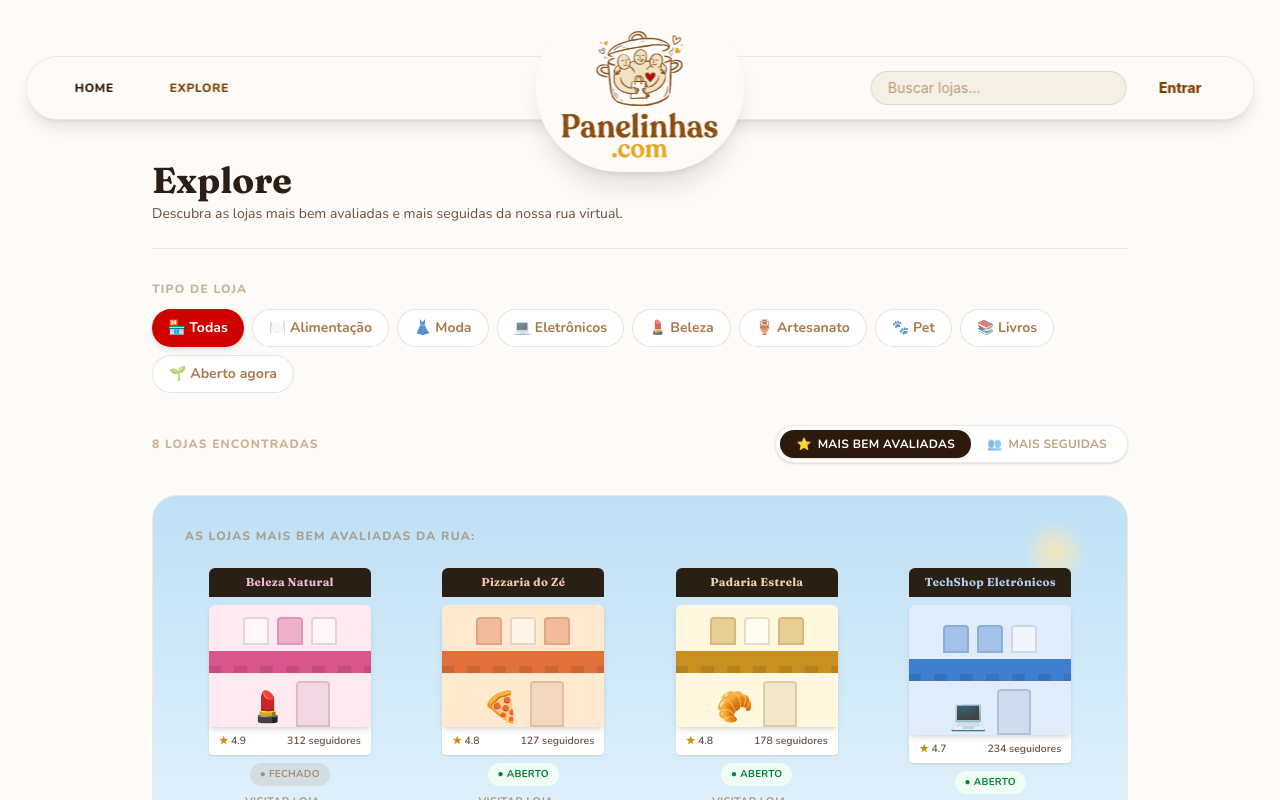
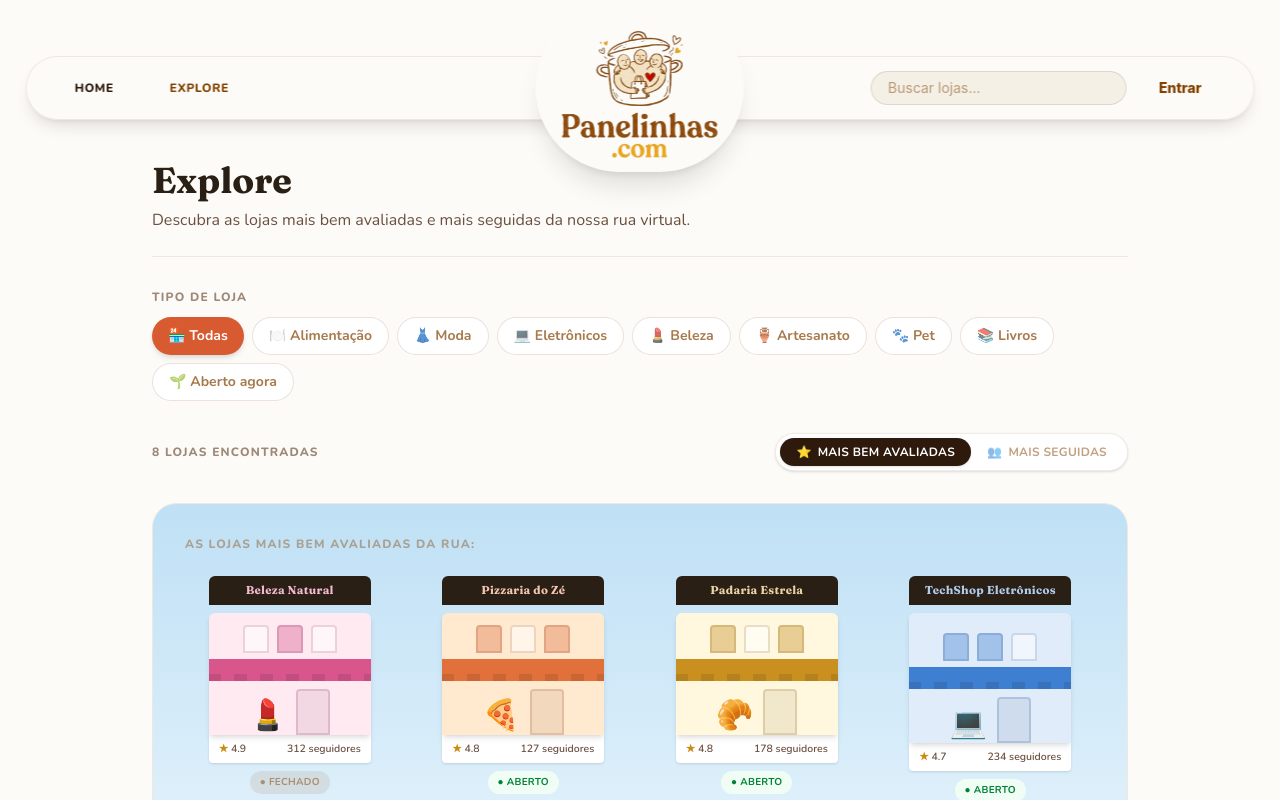
Before and after one commit to JoaoHPS06/Panelinhas.com, a React (Vite) app in the folder frontend/: page /explore in a window 1280 px wide. Shown: the top 800 px of the page. Built offline with nearby package versions, Linux system fonts and the light colour scheme.

Commit message:
Alterações para manter a consistência visual entre paginas
Foram alterados detalhes como cores e tamanho de fonte para facilitar a leitura e manter consistência com as outras paginas

```diff
--- a/frontend/src/pages/Explore.tsx
+++ b/frontend/src/pages/Explore.tsx
@@ -182,17 +182,17 @@ export const Explore = () => {
         <div className="border-b border-marrom-rustico/10 pb-6">
           <h1
             className="text-4xl font-extrabold text-[#2A1F14]"
-            style={{ fontFamily: "Fraunces, Georgia, serif" }}
+            style={{ fontFamily: "Fraunces, serif" }}
           >
             Explore
           </h1>
-          <p className="text-[#6B5040] text-sm mt-1">
+          <p className="pt-1 text-[#6B5040] text-base mt-1">
             Descubra as lojas mais bem avaliadas e mais seguidas da nossa rua virtual.
           </p>
         </div>
 
         <div>
-          <span className="text-xs font-extrabold uppercase tracking-widest text-marrom-rustico/40 block mb-3">
+          <span className="text-xs font-extrabold uppercase tracking-widest text-[#9E8878] block mb-3">
             Tipo de loja
           </span>
           <div className="flex flex-wrap gap-2">
@@ -202,7 +202,7 @@ export const Explore = () => {
                 onClick={() => setCategoriaAtiva(cat)}
                 className={`px-4 py-2 rounded-full text-sm font-bold transition-colors cursor-pointer ${
                   categoriaAtiva === cat
-                    ? "bg-vermelho-pimenta text-white shadow-md"
+                    ? "bg-[#D85A30] text-white shadow-md"
                     : "bg-white border border-marrom-rustico/15 text-marrom-rustico/70 hover:border-vermelho-pimenta/40"
                 }`}
               >
@@ -213,7 +213,7 @@ export const Explore = () => {
         </div>
 
         <div className="flex flex-col sm:flex-row sm:items-center sm:justify-between gap-3">
-          <span className="text-xs font-extrabold uppercase tracking-widest text-marrom-rustico/40">
+          <span className="text-xs font-extrabold uppercase tracking-widest text-[#9E8878]">
             {loading
               ? "Carregando lojas..."
               : `${lojasExibidas.length} ${lojasExibidas.length === 1 ? "loja encontrada" : "lojas encontradas"}`}
@@ -241,10 +241,7 @@ export const Explore = () => {
             className="absolute inset-0"
             style={{ background: "linear-gradient(180deg, #BFE0F5 0%, #EAF6FD 65%, #FAF7F4 100%)" }}
           />
-          <div
-            className="absolute top-6 right-10 w-16 h-16 rounded-full opacity-80 pointer-events-none"
-            style={{ background: "radial-gradient(circle, #FFE9A8 0%, rgba(255,233,168,0) 70%)" }}
-          />
+          <div/>
           <div className="relative p-8">
             {loading ? (
               <>
```
